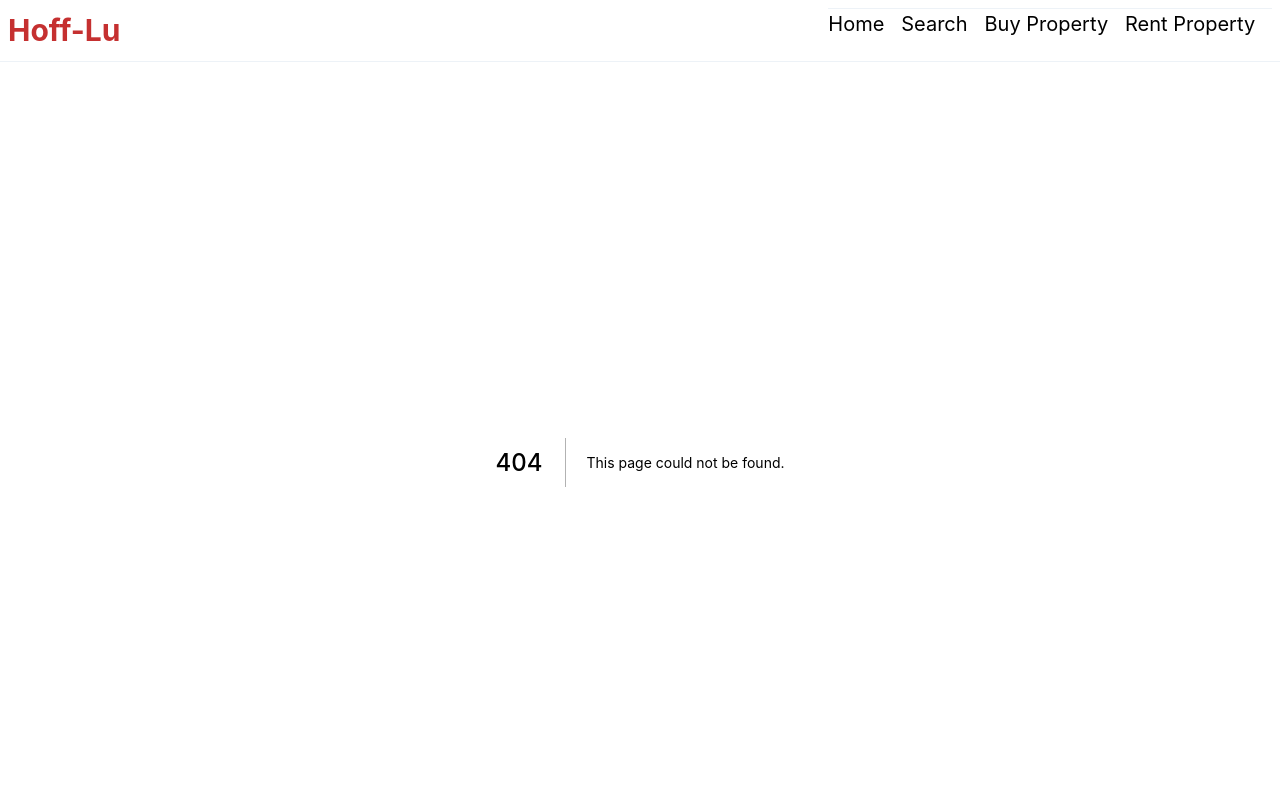
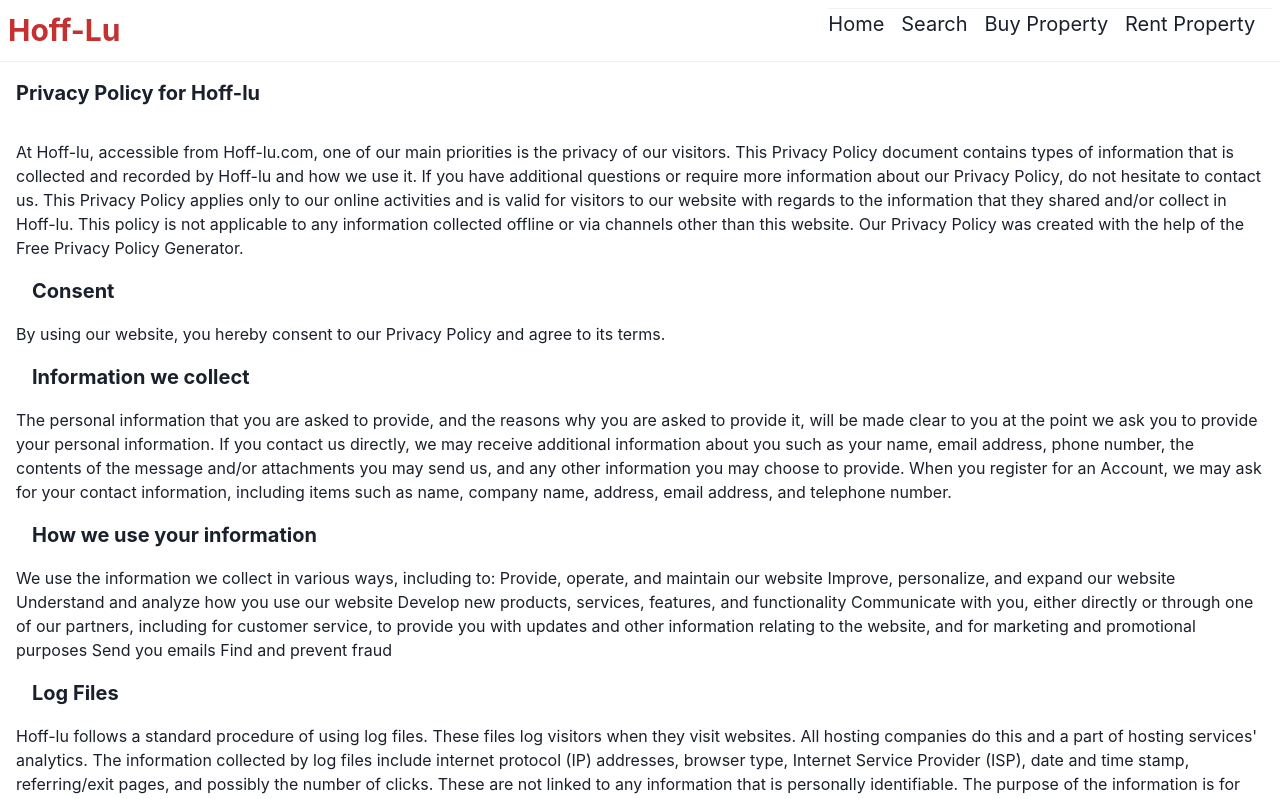
Before and after one commit to Noroze/realestate, a Next.js app: page /Privacy in a window 1280 px wide. Before the commit this address had no page. Shown: the top 799 px of the page. Built offline with nearby package versions, Linux system fonts and the light colour scheme; a small style sheet from the web is missing.

Commit message:
Create Privacy.js

```diff
--- /dev/null
+++ b/pages/Privacy.js
@@ -0,0 +1,112 @@
+import { useRouter } from 'next/router';
+import { Flex, Box, Text, Icon } from '@chakra-ui/react';
+
+
+const Privacy = ({ properties }) => {
+  const router = useRouter();
+
+  return (
+    <Box>
+
+     <Text fontSize='xl' p='4' fontWeight='bold'>Privacy Policy for Hoff-lu</Text>
+      <Text fontSize='l' p='4' >
+
+At Hoff-lu, accessible from Hoff-lu.com, one of our main priorities is the privacy of our visitors. This Privacy Policy document contains types of information that is collected and recorded by Hoff-lu and how we use it.
+
+If you have additional questions or require more information about our Privacy Policy, do not hesitate to contact us.
+
+This Privacy Policy applies only to our online activities and is valid for visitors to our website with regards to the information that they shared and/or collect in Hoff-lu. This policy is not applicable to any information collected offline or via channels other than this website. Our Privacy Policy was created with the help of the Free Privacy Policy Generator.
+<Text fontSize='xl' p='4' fontWeight='bold'>Consent</Text>
+
+By using our website, you hereby consent to our Privacy Policy and agree to its terms.
+<Text fontSize='xl' p='4' fontWeight='bold'>Information we collect</Text>
+
+The personal information that you are asked to provide, and the reasons why you are asked to provide it, will be made clear to you at the point we ask you to provide your personal information.
+
+If you contact us directly, we may receive additional information about you such as your name, email address, phone number, the contents of the message and/or attachments you may send us, and any other information you may choose to provide.
+
+When you register for an Account, we may ask for your contact information, including items such as name, company name, address, email address, and telephone number.
+<Text fontSize='xl' p='4' fontWeight='bold'>How we use your information</Text>
+
+We use the information we collect in various ways, including to:
+
+Provide, operate, and maintain our website
+Improve, personalize, and expand our website
+Understand and analyze how you use our website
+Develop new products, services, features, and functionality
+Communicate with you, either directly or through one of our partners, including for customer service, to provide you with updates and other information relating to the website, and for marketing and promotional purposes
+Send you emails
+Find and prevent fraud
+<Text fontSize='xl' p='4' fontWeight='bold'>Log Files</Text>
+
+
+Hoff-lu follows a standard procedure of using log files. These files log visitors when they visit websites. All hosting companies do this and a part of hosting services' analytics. The information collected by log files include internet protocol (IP) addresses, browser type, Internet Service Provider (ISP), date and time stamp, referring/exit pages, and possibly the number of clicks. These are not linked to any information that is personally identifiable. The purpose of the information is for analyzing trends, administering the site, tracking users' movement on the website, and gathering demographic information.
+<Text fontSize='xl' p='4' fontWeight='bold'>Cookies and Web Beacons</Text>
+
+Like any other website, Hoff-lu uses 'cookies'. These cookies are used to store information including visitors' preferences, and the pages on the website that the visitor accessed or visited. The information is used to optimize the users' experience by customizing our web page content based on visitors' browser type and/or other information.
+<Text fontSize='xl' p='4' fontWeight='bold'>Google DoubleClick DART Cookie</Text>
+
+
+Google is one of a third-party vendor on our site. It also uses cookies, known as DART cookies, to serve ads to our site visitors based upon their visit to www.website.com and other sites on the internet. However, visitors may choose to decline the use of DART cookies by visiting the Google ad and content network Privacy Policy at the following URL – https://policies.google.com/technologies/ads
+<Text fontSize='xl' p='4' fontWeight='bold'>Advertising Partners Privacy Policies</Text>
+
+You may consult this list to find the Privacy Policy for each of the advertising partners of Hoff-lu.
+
+Third-party ad servers or ad networks uses technologies like cookies, JavaScript, or Web Beacons that are used in their respective advertisements and links that appear on Hoff-lu, which are sent directly to users' browser. They automatically receive your IP address when this occurs. These technologies are used to measure the effectiveness of their advertising campaigns and/or to personalize the advertising content that you see on websites that you visit.
+
+Note that Hoff-lu has no access to or control over these cookies that are used by third-party advertisers.
+<Text fontSize='xl' p='4' fontWeight='bold'>Third Party Privacy Policies</Text>
+
+
+Hoff-lu's Privacy Policy does not apply to other advertisers or websites. Thus, we are advising you to consult the respective Privacy Policies of these third-party ad servers for more detailed information. It may include their practices and instructions about how to opt-out of certain options.
+
+You can choose to disable cookies through your individual browser options. To know more detailed information about cookie management with specific web browsers, it can be found at the browsers' respective websites.
+<Text fontSize='xl' p='4' fontWeight='bold'>CCPA Privacy Rights (Do Not Sell My Personal Information)</Text>
+
+
+Under the CCPA, among other rights, California consumers have the right to:
+
+Request that a business that collects a consumer's personal data disclose the categories and specific pieces of personal data that a business has collected about consumers.
+
+Request that a business delete any personal data about the consumer that a business has collected.
+
+Request that a business that sells a consumer's personal data, not sell the consumer's personal data.
+
+If you make a request, we have one month to respond to you. If you would like to exercise any of these rights, please contact us.
+<Text fontSize='xl' p='4' fontWeight='bold'>GDPR Data Protection Rights</Text>
+
+
+We would like to make sure you are fully aware of all of your data protection rights. Every user is entitled to the following:
+
+The right to access – You have the right to request copies of your personal data. We may charge you a small fee for this service.
+
+The right to rectification – You have the right to request that we correct any information you believe is inaccurate. You also have the right to request that we complete the information you believe is incomplete.
+
+The right to erasure – You have the right to request that we erase your personal data, under certain conditions.
+
+The right to restrict processing – You have the right to request that we restrict the processing of your personal data, under certain conditions.
+
+The right to object to processing – You have the right to object to our processing of your personal data, under certain conditions.
+
+The right to data portability – You have the right to request that we transfer the data that we have collected to another organization, or directly to you, under certain conditions.
+
+If you make a request, we have one month to respond to you. If you would like to exercise any of these rights, please contact us.
+<Text fontSize='xl' p='4' fontWeight='bold'>Children's Information</Text>
+
+
+Another part of our priority is adding protection for children while using the internet. We encourage parents and guardians to observe, participate in, and/or monitor and guide their online activity.
+
+Hoff-lu does not knowingly collect any Personal Identifiable Information from children under the age of 13. If you think that your child provided this kind of information on our website, we strongly encourage you to contact us immediately and we will do our best efforts to promptly remove such information from our records.
+
+Generated using Privacy Policy Generator
+
+
+      </Text>
+
+    </Box>
+  );
+};
+
+
+
+export default Privacy;
```
